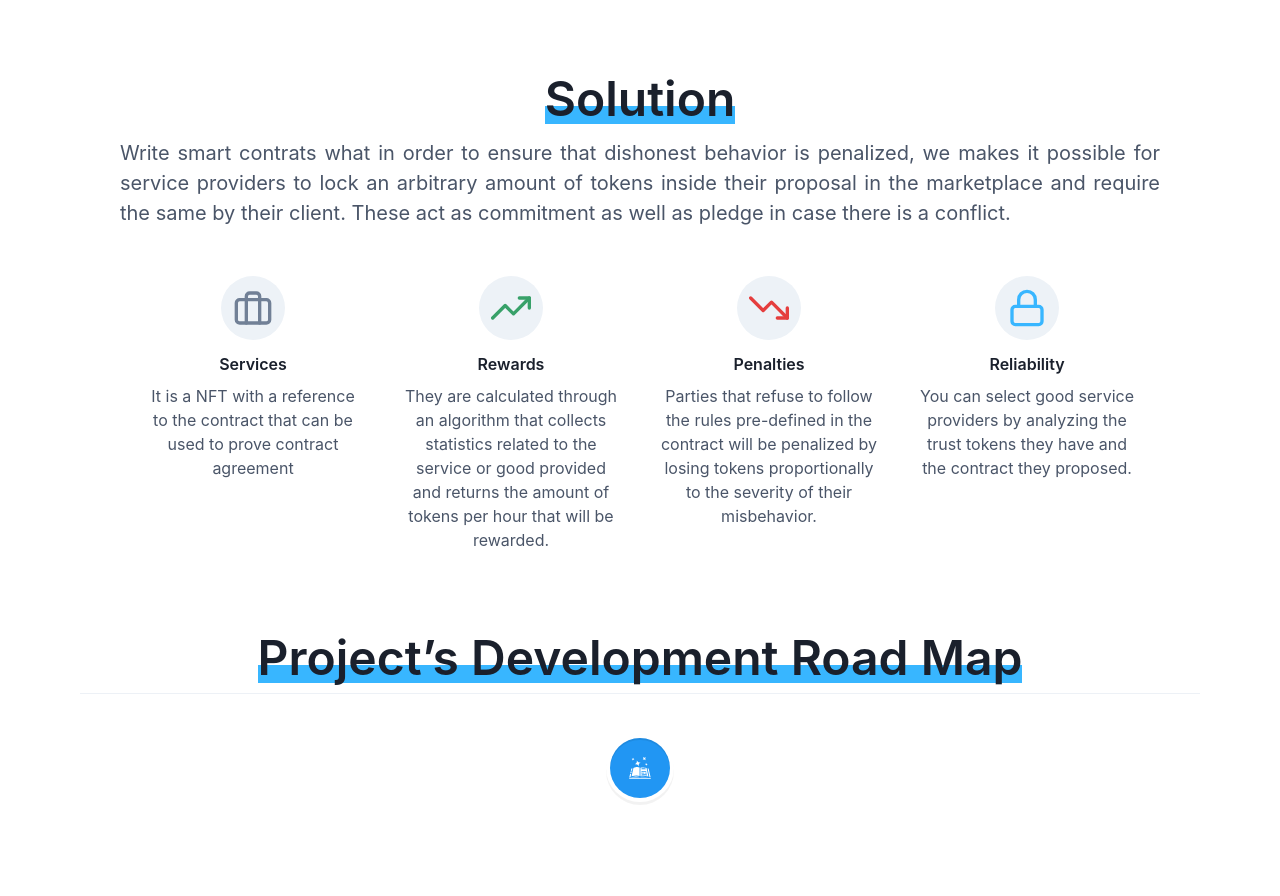
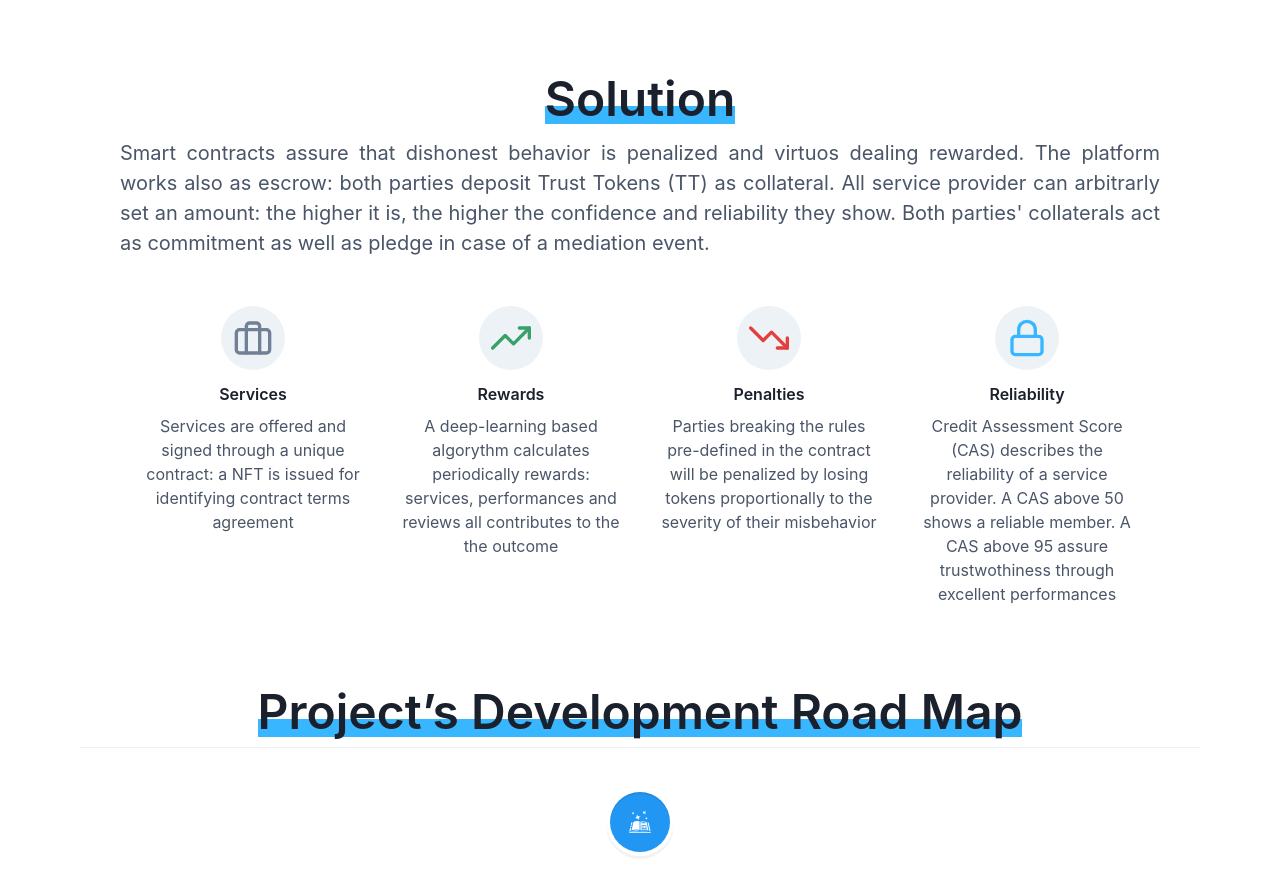
Before and after one commit to athena-labz/athena-frontend, a Next.js app: page / in a window 1280 px wide. Shown: the part 1200-2096 px from the top of the page. Built offline with nearby package versions, Linux system fonts and the light colour scheme.

Commit message:
Update index.tsx

```diff
--- a/components/FeatureSection/index.tsx
+++ b/components/FeatureSection/index.tsx
@@ -74,8 +74,8 @@ export default function FeaturesSection() {
 
         </Stack>
         <Text color={'gray.600'} fontSize={'xl'} textAlign={'justify'}>
-        Write smart contrats what in order to ensure that dishonest behavior is penalized, we makes it possible for service providers to lock an arbitrary amount of tokens inside their proposal in the marketplace and require the same by their client.
-        These act as commitment as well as pledge in case there is a conflict.
+        Smart contracts assure that dishonest behavior is penalized and virtuos dealing rewarded. The platform works also as escrow: both parties deposit Trust Tokens (TT) as collateral. All service provider can arbitrarly set an amount: the higher it is, the higher the confidence and reliability they show.
+        Both parties' collaterals act as commitment as well as pledge in case of a mediation event.
 
         </Text>
       </Stack>
@@ -86,28 +86,28 @@ export default function FeaturesSection() {
           icon={<Icon as={FiBriefcase} w={10} h={10} color="gray.500"/>}
           title={'Services'}
           text={
-            'It is a NFT with a reference to the contract that can be used to prove contract agreement'
+            'Services are offered and signed through a unique contract: a NFT is issued for identifying contract terms agreement'
           }
         />
         <Feature
           icon={<Icon as={FiTrendingUp} w={10} h={10} color="green.500" />}
           title={'Rewards'}
           text={
-            'They are calculated through an algorithm that collects statistics related to the service or good provided and returns the amount of tokens per hour that will be rewarded.'
+            'A deep-learning based  algorythm calculates periodically rewards: services, performances and reviews all contributes to the the outcome'
           }
         />
         <Feature
           icon={<Icon as={FiTrendingDown} w={10} h={10} color="red.500" />}
           title={'Penalties'}
           text={
-            'Parties that refuse to follow the rules pre-defined in the contract will be penalized by losing tokens proportionally to the severity of their misbehavior.'
+            'Parties breaking the rules pre-defined in the contract will be penalized by losing tokens proportionally to the severity of their misbehavior'
           }
         />
         <Feature
           icon={<Icon as={FiLock} w={10} h={10} color="#38b6ff"/>}
           title={'Reliability'}
           text={
-            'You can select good service providers by analyzing the trust tokens they have and the contract they proposed.'
+            'Credit Assessment Score (CAS) describes the reliability of a service provider. A CAS above 50 shows a reliable member. A CAS above 95 assure trustwothiness through excellent performances'
           }
         />
         </SimpleGrid>
```
